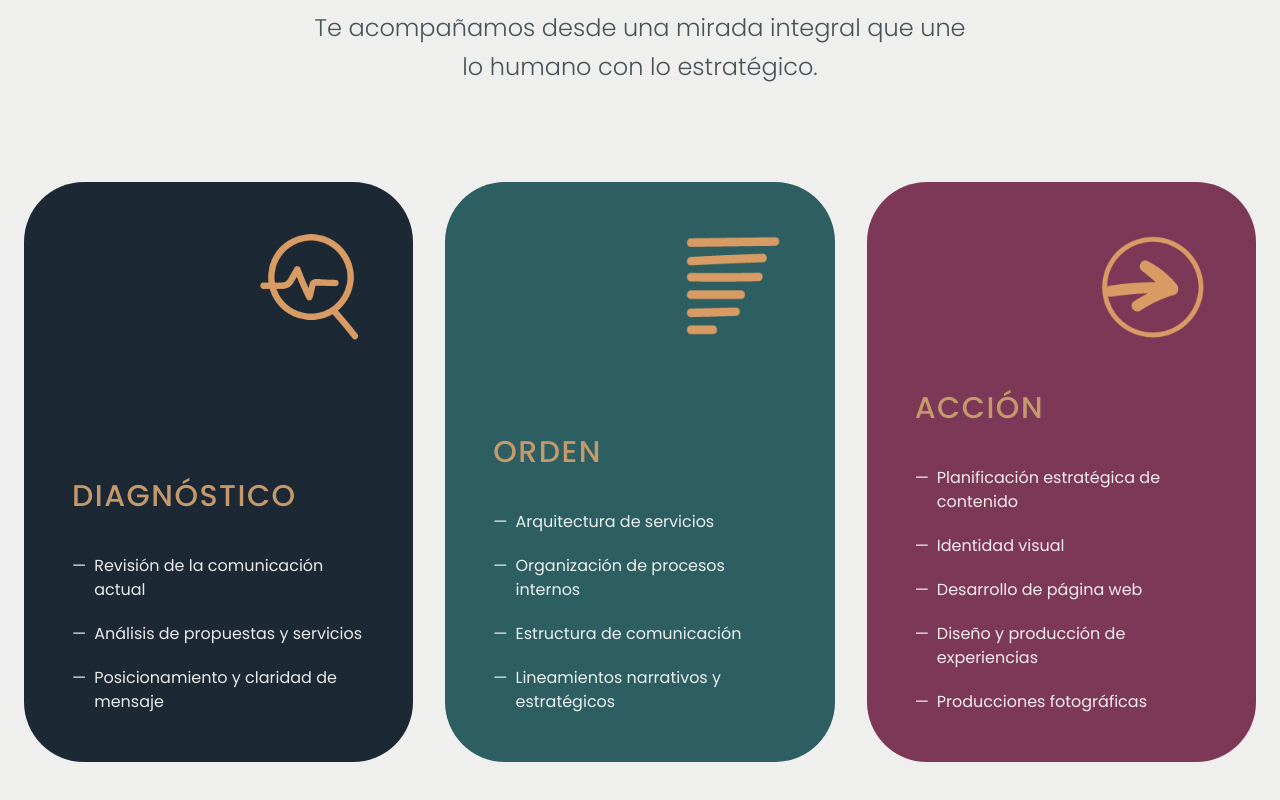
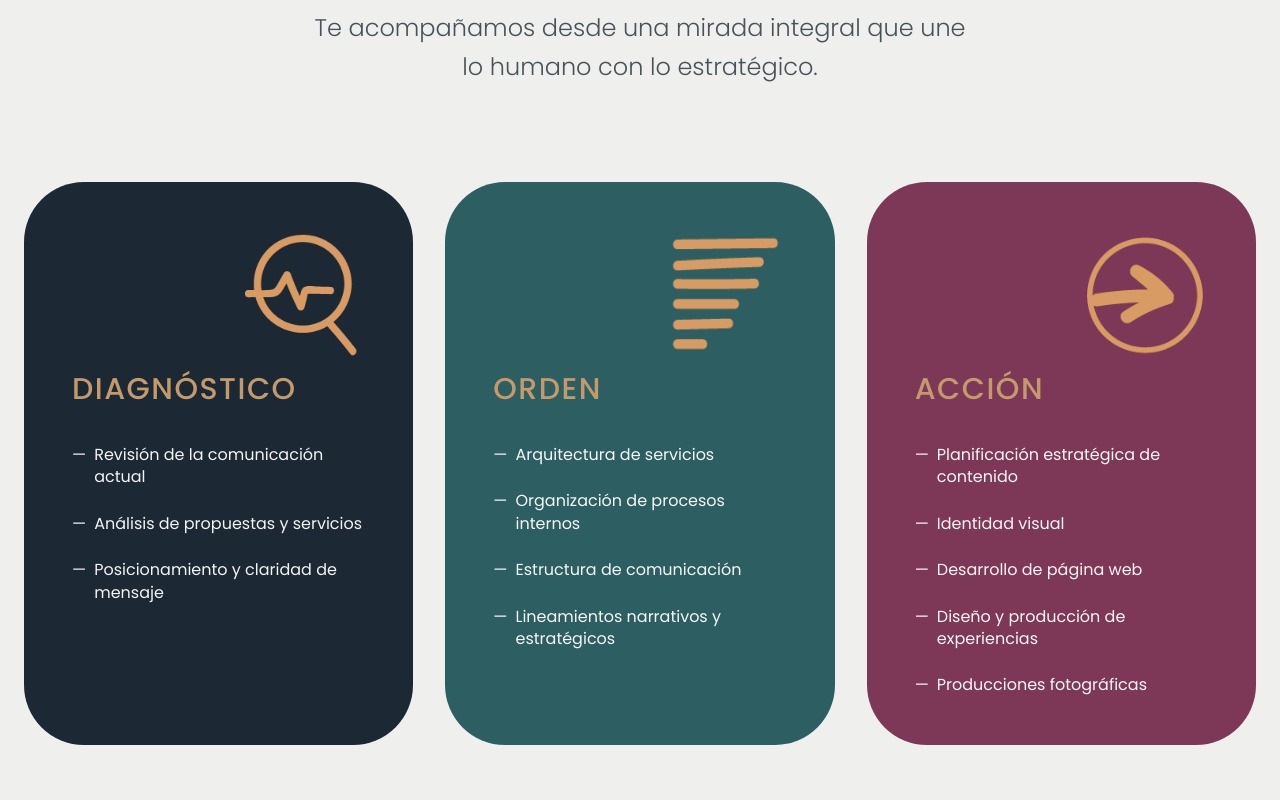
Before and after one commit to somoscasaseis/somoscasaseis, a Next.js app: page / in a window 1280 px wide. Shown: the part 3947-4747 px from the top of the page. Built offline with nearby package versions, Linux system fonts and the light colour scheme; a web font is replaced by a local one.

Commit message:
Fix: Align services text to top

```diff
--- a/src/components/v2/sections/ServicesV2.tsx
+++ b/src/components/v2/sections/ServicesV2.tsx
@@ -99,11 +99,12 @@ export const ServicesV2 = () => {
                 ].join(" ")}
               >
                 {/* Icon Container */}
-                <div className="flex justify-end mb-12">
+                {/* Icon Container - Top Right */}
+                <div className="flex justify-end mb-4">
                   <motion.div
                     animate={isHovered ? { scale: 1.1, rotate: 5 } : { scale: 1, rotate: 0 }}
                     transition={{ type: "spring", stiffness: 200, damping: 15 }}
-                    className="relative w-24 h-24 md:w-28 md:h-28"
+                    className="relative w-24 h-24 md:w-32 md:h-32"
                   >
                     <Image
                       src={service.iconPath}
@@ -114,14 +115,14 @@ export const ServicesV2 = () => {
                   </motion.div>
                 </div>
 
-                <div className="relative mt-auto">
-                  <h3 className="text-[#C49A6C] text-2xl md:text-3xl uppercase tracking-[0.05em] font-medium mb-10">
+                <div className="relative">
+                  <h3 className="text-[#C49A6C] text-2xl md:text-3xl uppercase tracking-[0.05em] font-medium mb-10 leading-none">
                     {service.title}
                   </h3>
 
-                  <div className="space-y-5 text-white/90">
+                  <div className="space-y-6 text-white/95">
                     {service.items.map((item) => (
-                      <p key={item} className="text-[15px] md:text-[16px] leading-[1.5] flex items-start">
+                      <p key={item} className="text-[15px] md:text-[16px] leading-[1.4] flex items-start">
                         <span className="mr-2 flex-shrink-0">—</span>
                         <span>{item}</span>
                       </p>
```
